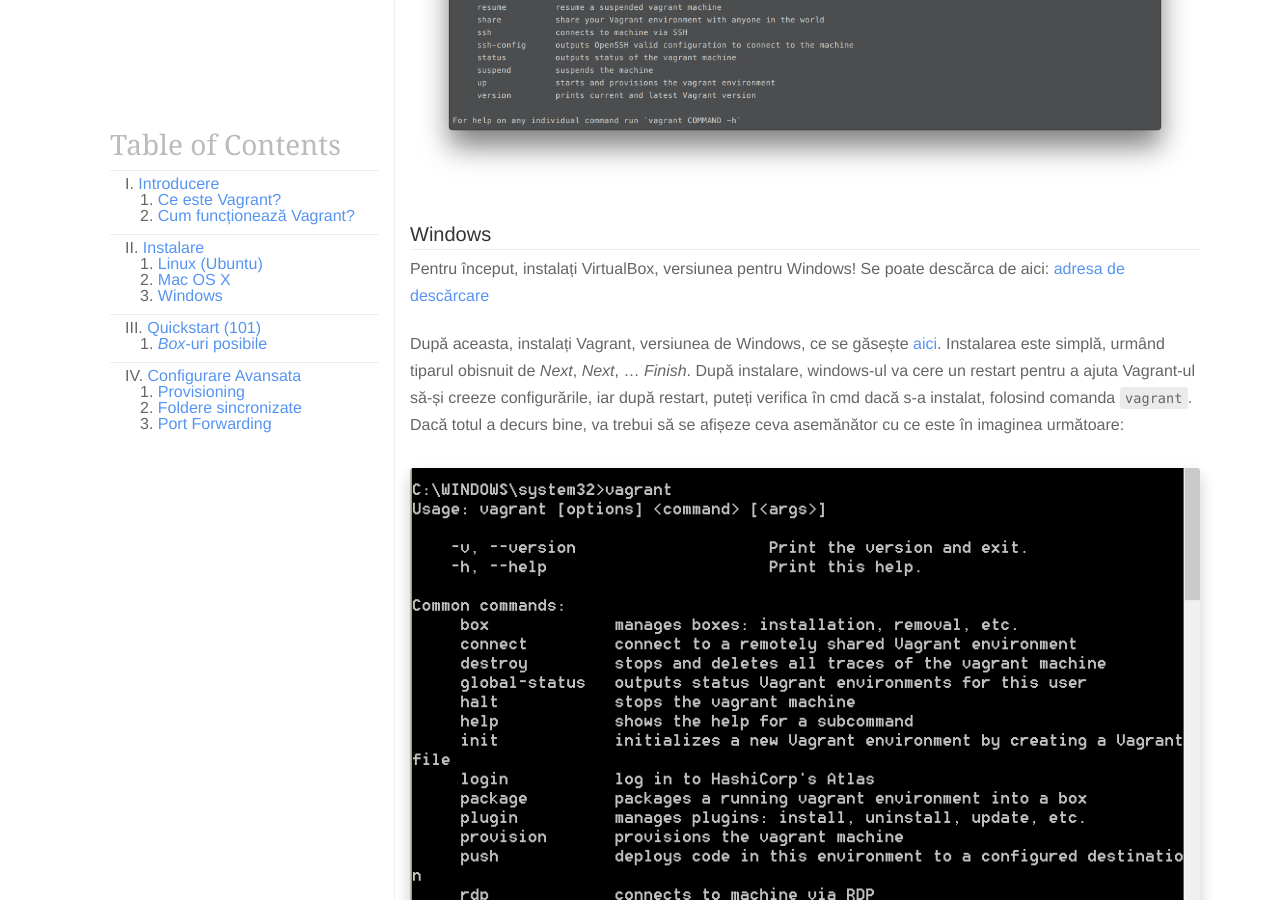
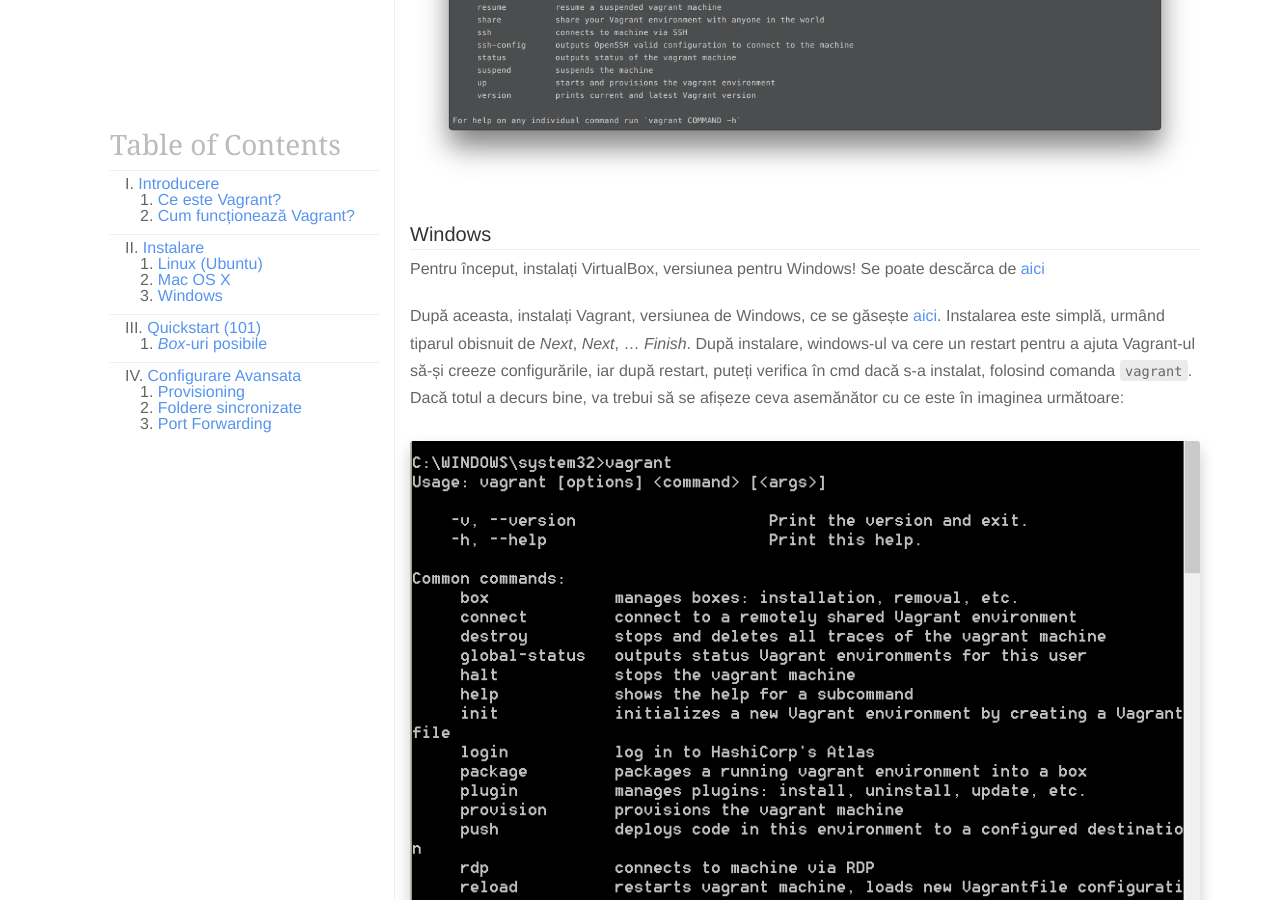
Before and after one commit to sabinmarcu/vagrant-tutorial, a Jekyll site: the page built from index.md, in a window 1280 px wide and 900 px high, scrolled down 10680 px. Built offline with Jekyll 4.4.1, drawn with Linux system fonts in a browser that asks for light colours; nearby versions of some CDN libraries; Markdown is read by kramdown in place of the engine named in the settings.

Commit message:
install windows fix

````diff
--- a/_includes/article.md
+++ b/_includes/article.md
@@ -100,7 +100,7 @@
 
 ### Windows
 
-Pentru început, instalați VirtualBox, versiunea pentru Windows! Se poate descărca de aici: [adresa de descărcare](https://www.virtualbox.org/wiki/Downloads)
+Pentru început, instalați VirtualBox, versiunea pentru Windows! Se poate descărca de  [aici](https://www.virtualbox.org/wiki/Downloads)
 
 După aceasta, instalați Vagrant, versiunea de Windows, ce se găsește [aici](http://www.vagrantup.com/downloads.html). Instalarea este simplă, urmând tiparul obisnuit de _Next_, _Next_, ... _Finish_. După instalare, windows-ul va cere un restart pentru a ajuta Vagrant-ul să-și creeze configurările, iar după restart, puteți verifica în cmd dacă s-a instalat, folosind comanda ```vagrant```. Dacă totul a decurs bine, va trebui să se afișeze ceva asemănător cu ce este în imaginea următoare:
 
````
